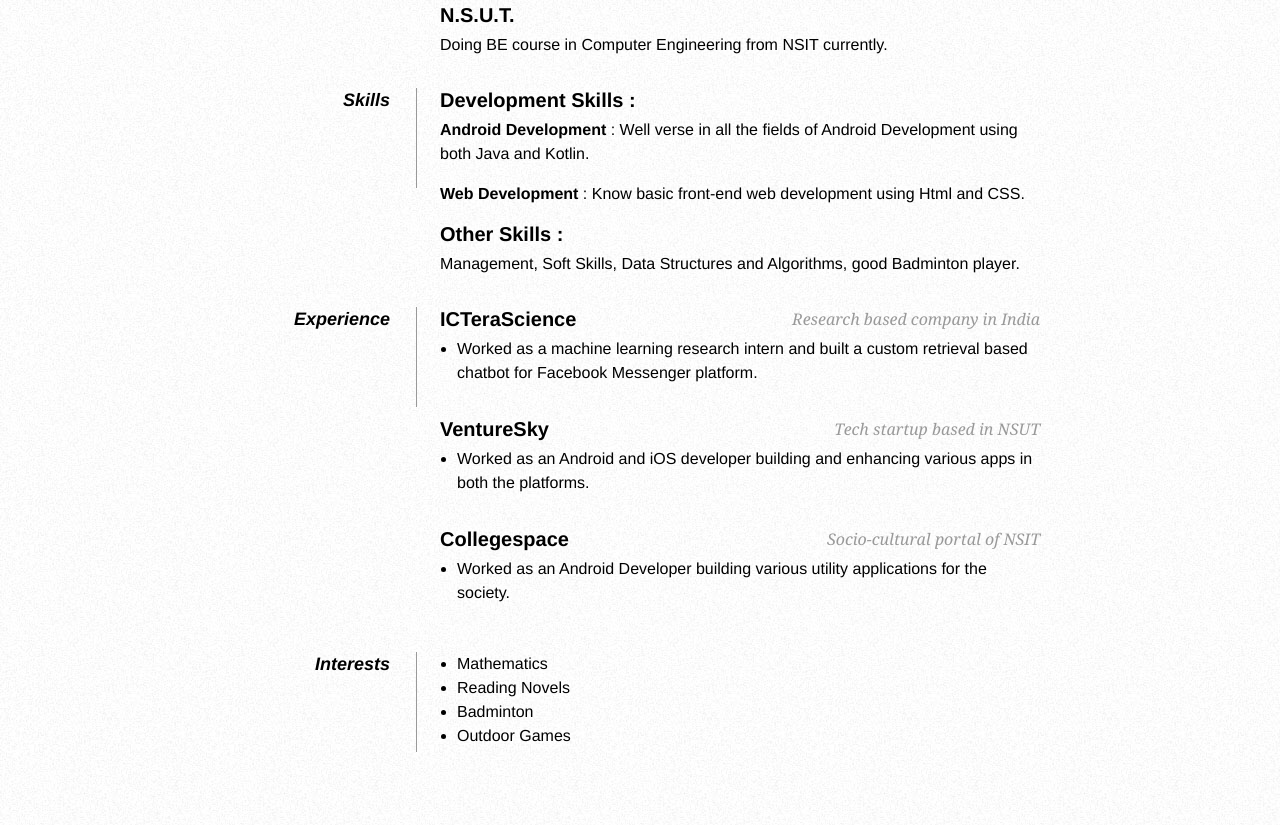
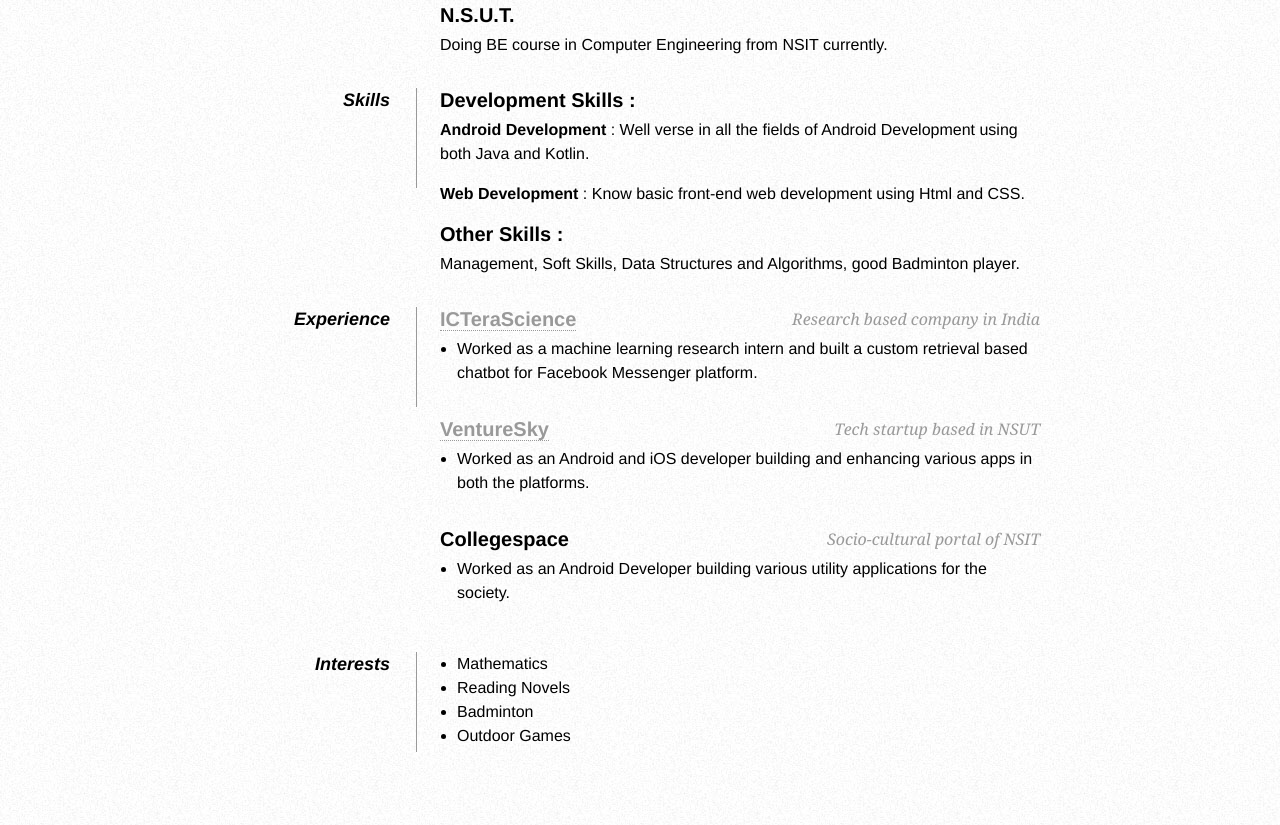
Before and after one commit to venomousboxer/resume-wesite, a plain HTML site: page index.html in a window 1280 px wide. Shown: the part 656-1481 px from the top of the page. Drawn offline with Linux system fonts and the light colour scheme.

Commit message:
More Updates

```diff
--- a/index.html
+++ b/index.html
@@ -115,11 +115,11 @@
 
             <dt id="Experience">Experience</dt>
             <dd>
-                <h2 href="http://icterascience.com">ICTeraScience <span>Research based company in India</span></h2>
+                <h2><a href="http://icterascience.com" >ICTeraScience </a><span>Research based company in India</span></h2>
                 <ul>
                     <li>Worked as a machine learning research intern and built a custom retrieval based chatbot for Facebook Messenger platform.</li>
                 </ul>
-                <h2 href="https://zalonin.com" >VentureSky <span>Tech startup based in NSUT</span></h2>
+                <h2><a href="https://zalonin.com" >VentureSky </a><span>Tech startup based in NSUT</span></h2>
                 <ul>
                     <li>Worked as an Android and iOS developer building and enhancing various apps in both the platforms.</li>
                 </ul>
```
